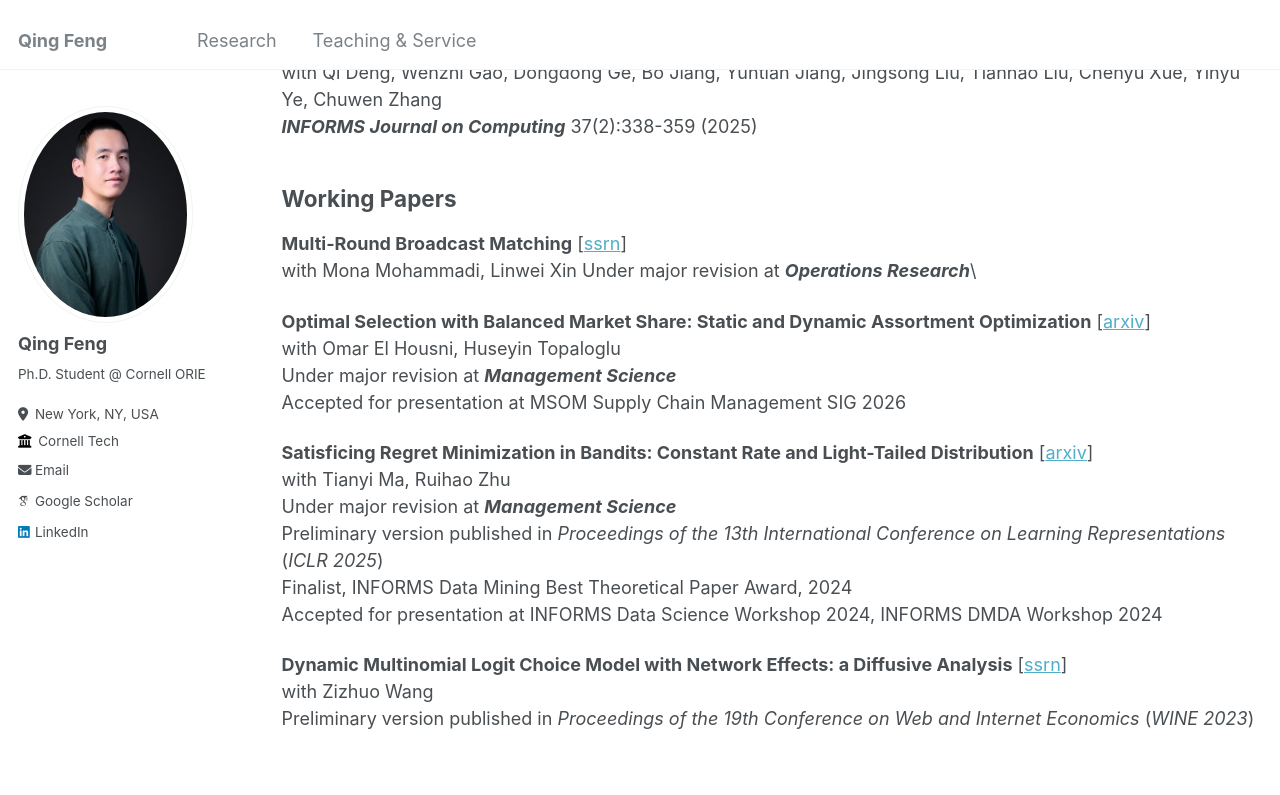
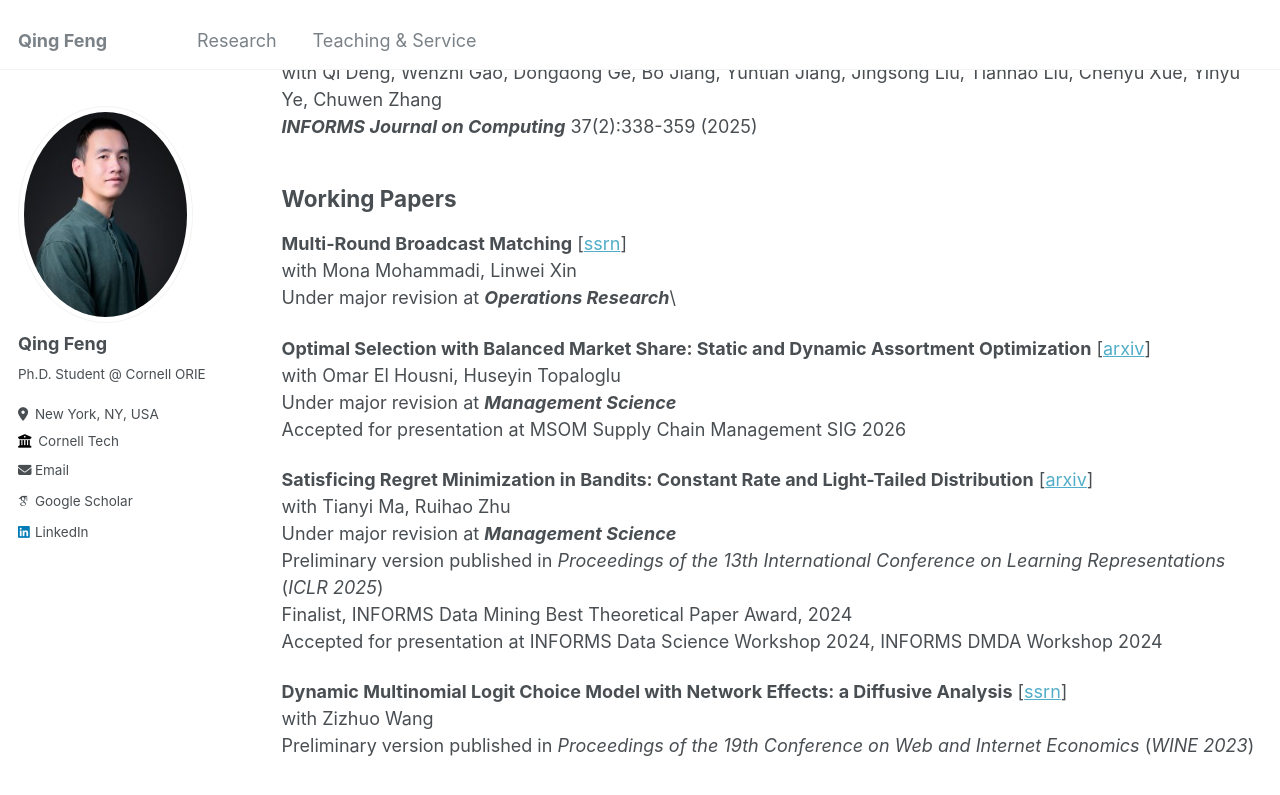
Before and after one commit to qfeng48/qfeng48.github.io, a Jekyll site: the page built from _pages/publications.md, in a window 1280 px wide and 900 px high, scrolled down 612 px. Shown: the top 795 px of the window. Built offline with Jekyll 4.4.1, drawn with Linux system fonts in a browser that asks for light colours; some web fonts are replaced.

```diff
--- a/_pages/publications.md
+++ b/_pages/publications.md
@@ -31,7 +31,7 @@ Working Papers
 ---
 
 **Multi-Round Broadcast Matching** [[ssrn](https://papers.ssrn.com/sol3/papers.cfm?abstract_id=7017578)]\
-with Mona Mohammadi, Linwei Xin
+with Mona Mohammadi, Linwei Xin\
 Under major revision at ***Operations Research***\
 
 **Optimal Selection with Balanced Market Share: Static and Dynamic Assortment Optimization** [[arxiv](https://arxiv.org/abs/2507.05606)]\
```
